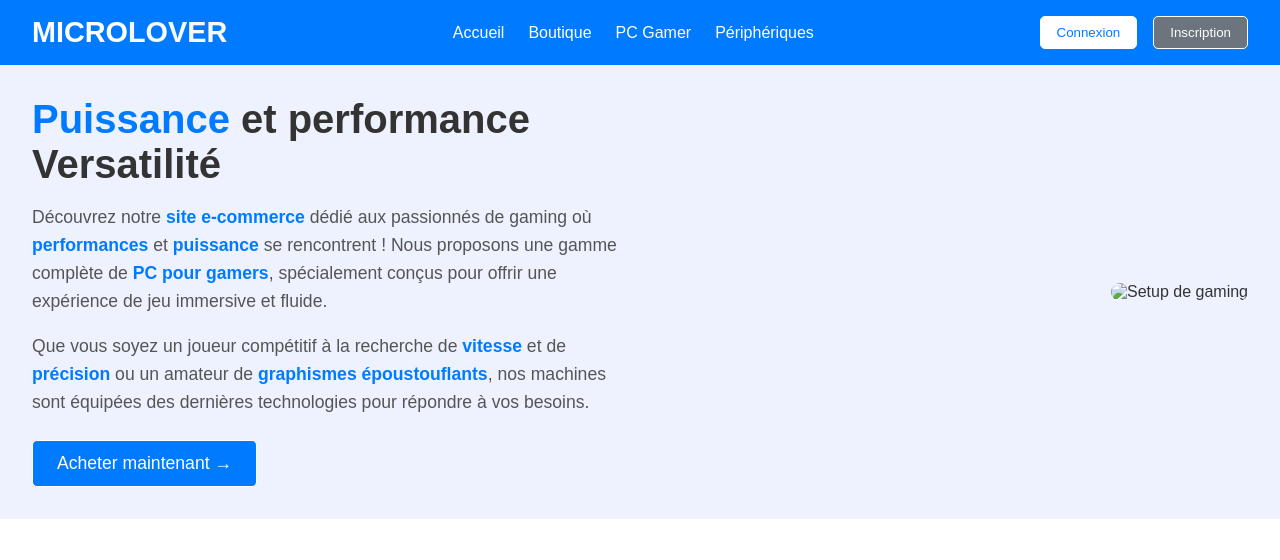
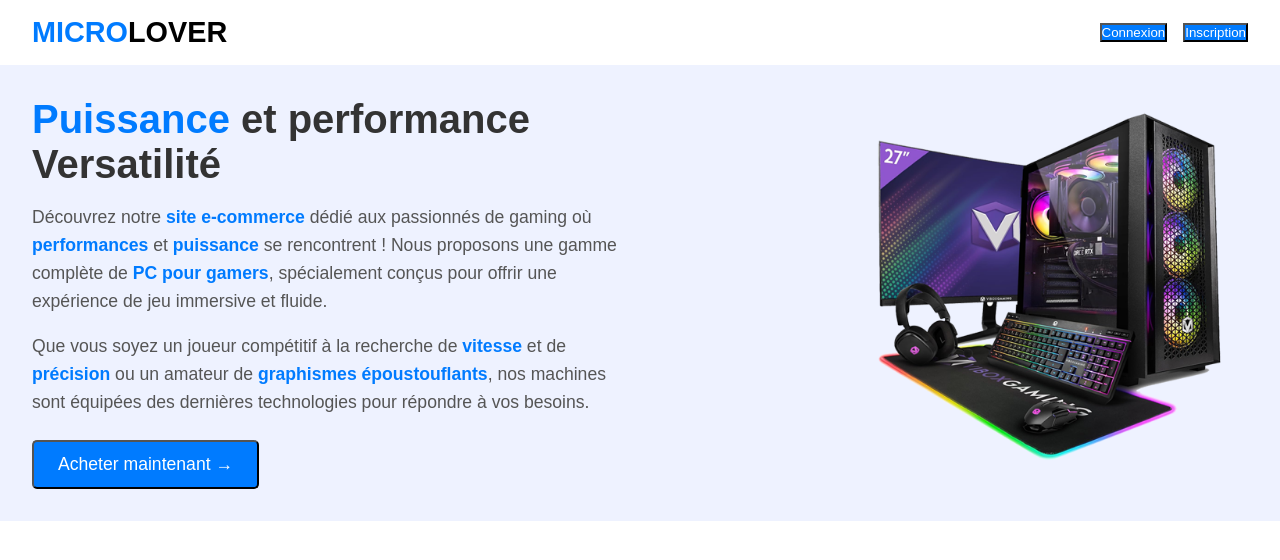
Before and after one commit to YMEILLL/site-web, a plain HTML site: page index.html in a window 1280 px wide. Drawn offline with Linux system fonts and the light colour scheme.

Commit message:
level up

```diff
--- a/CSS/style.css
+++ b/CSS/style.css
@@ -15,13 +15,12 @@ header {
     justify-content: space-between;
     align-items: center;
     padding: 1rem 2rem;
-    background-color: #007bff;
 }
 
 .logo {
     font-size: 1.8rem; /* Augmenté pour une meilleure visibilité */
     font-weight: bold;
-    color: #fff;
+    color: black;
 }
 
 
@@ -45,10 +44,6 @@ header {
 }
 
 
-.logo span {
-    color: #f8f9fa;
-}
-
 nav ul {
     list-style: none;
     display: flex;
@@ -65,22 +60,14 @@ nav a {
     gap: 1rem;
 }
 
-button {
-    padding: 0.5rem 1rem;
-    border: 1px solid #fff;
-    border-radius: 5px;
-    cursor: pointer;
-    background-color: transparent;
-    color: #fff;
-}
-
 .login {
-    color: #007bff;
-    background-color: #fff;
+    color: white;
+    background-color: #007bff;
 }
 
 .signup {
-    background-color: #6c757d;
+    background-color:  #007bff;
+    color: white;
 }
 
 /* Section Hero */
@@ -137,6 +124,7 @@ button {
         flex-direction: column;
         align-items: center;
         padding: 1rem;
+        background-color: #007bff;
     }
 
     nav ul {
--- a/index.html
+++ b/index.html
@@ -8,7 +8,7 @@
 </head>
 <body>
     <header>
-        <div class="logo">MICRO<span>LOVER</span></div>
+        <div class="logo"><span class="highlight">MICRO</span>LOVER</div>
         <nav>
             <ul>
                 <li><a href="#">Accueil</a></li>
@@ -31,7 +31,7 @@
             <button class="cta-button">Acheter maintenant →</button>
         </div>
         <div class="image">
-            <img src="gaming-setup.jpg" alt="Setup de gaming">
+            <img src="image/pc-gamer.png" alt="Setup de gaming">
         </div>
     </section>
 </body>
```
Also changed, not shown: image/pc-gamer.png (added).
